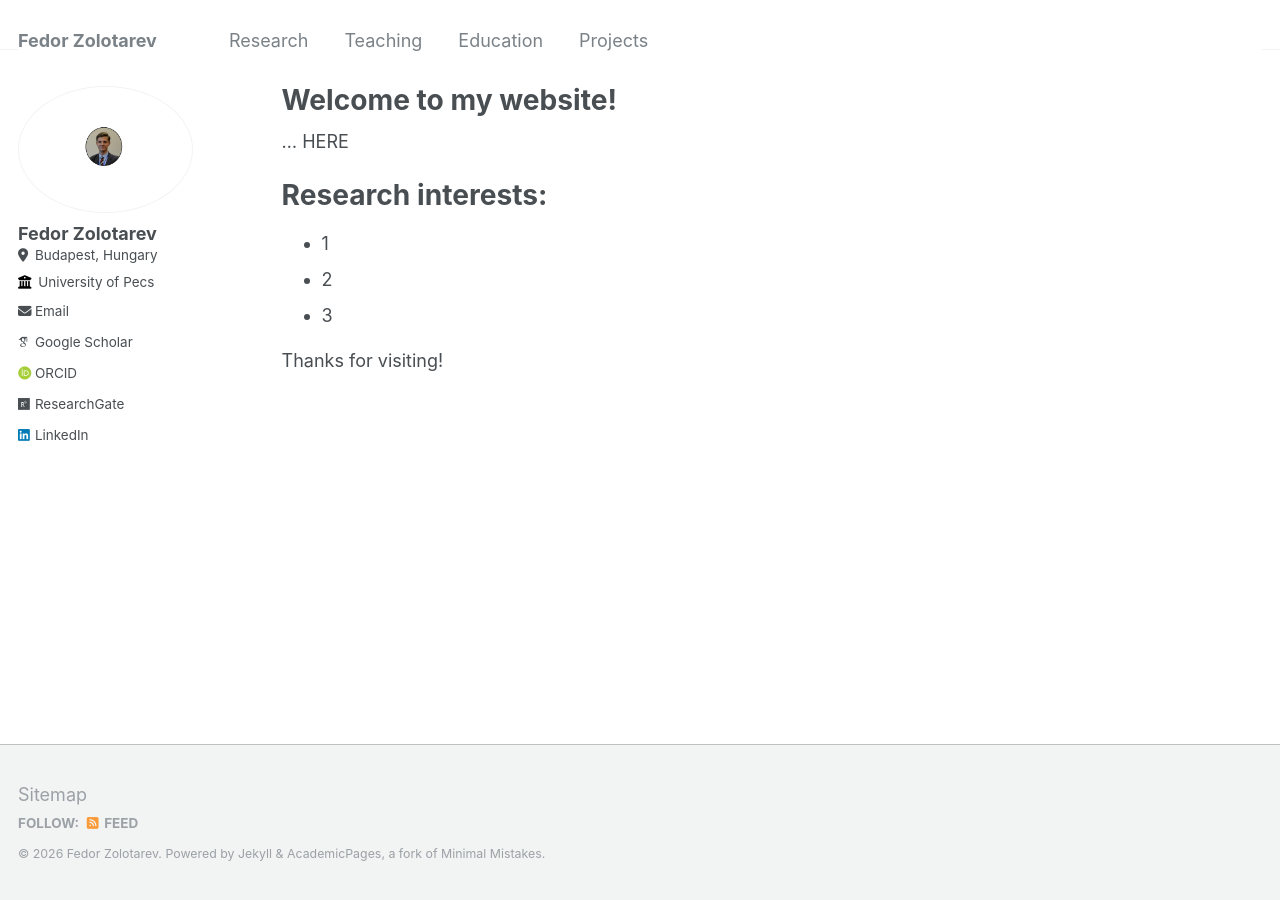
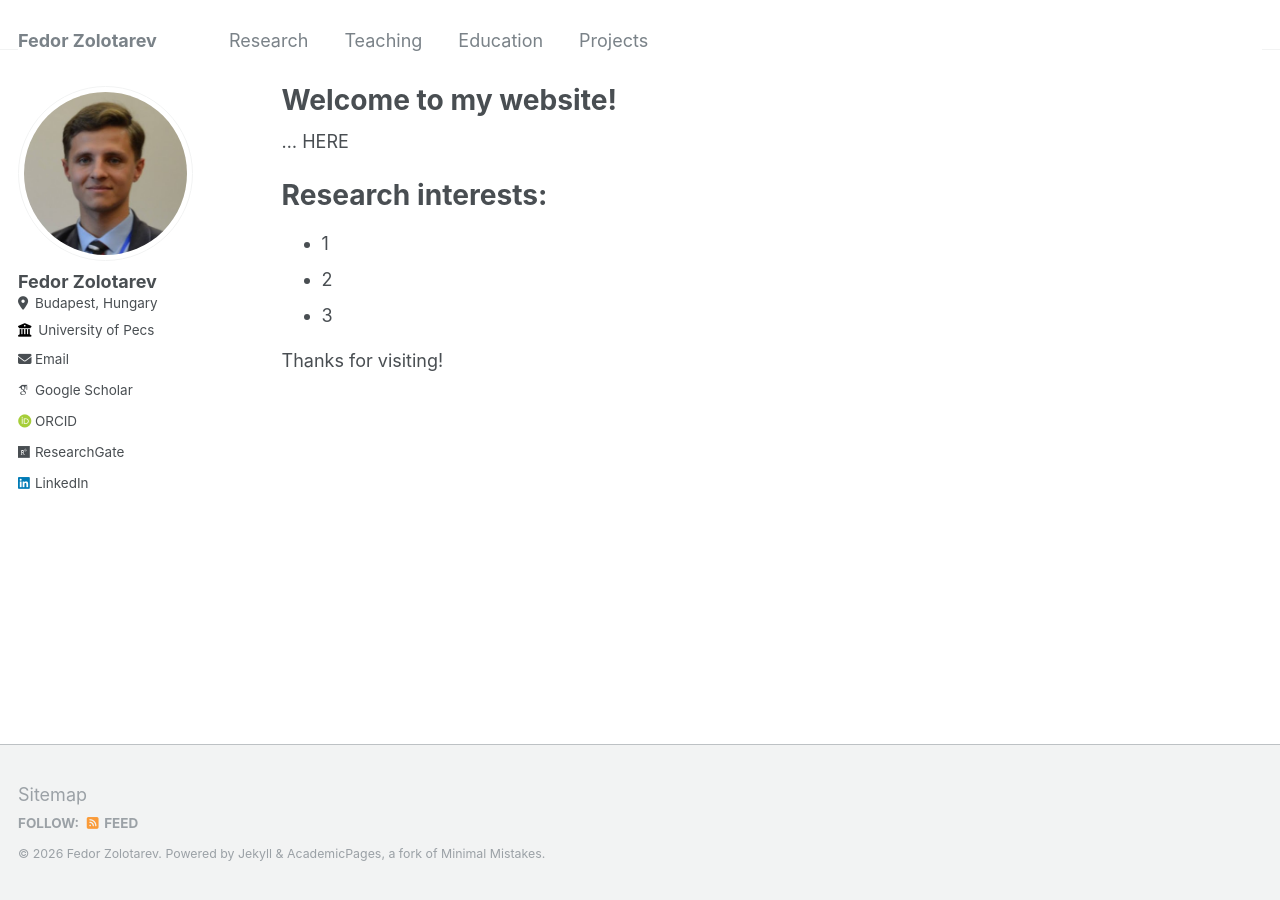
Before and after one commit to zolotarevfedor/bio, a Jekyll site: the page built from _pages/about.md, in a window 1280 px wide. Built offline with Jekyll 4.4.1, drawn with Linux system fonts in a browser that asks for light colours; some web fonts are replaced.

Commit message:
_config.yml

```diff
--- a/_config.yml
+++ b/_config.yml
@@ -21,7 +21,7 @@ repository               : "academicpages/academicpages.github.io"
 #               Additional customization can be done by editing /_includes/author-profile.html
 author:
   # Biographic information
-  avatar           : "CV_FZ.png" # photo file name inside /images/, e.g. "profile.png"
+  avatar           : "mephoto.jpg" # photo file name inside /images/, e.g. "profile.png"
   name             : "Fedor Zolotarev"
   pronouns         : # example: "she/her"
   bio              : # e.g. "PhD Candidate"
```
